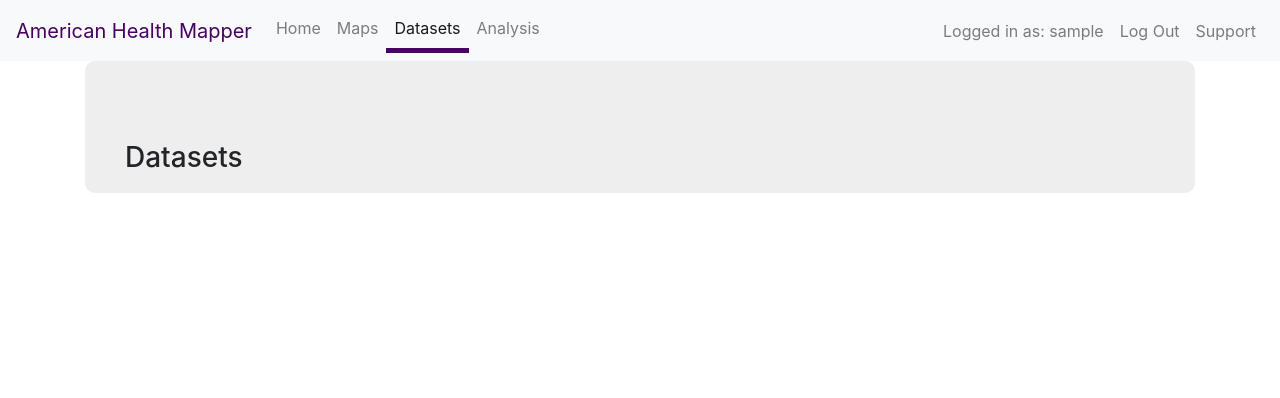
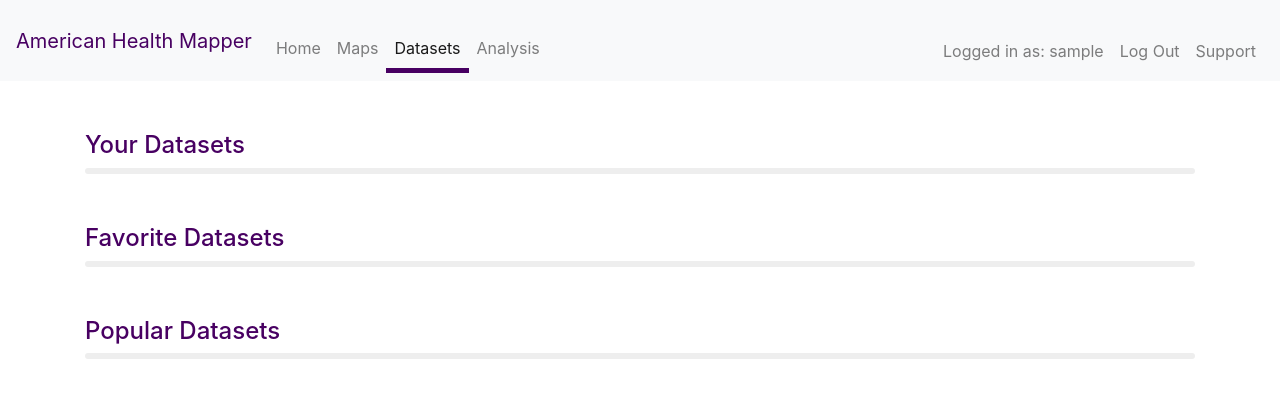
Before and after one commit to Nunie123/ahm_back, a Flask app: page /datasets in a window 1280 px wide. Shown: the top 398 px of the page. Run offline with Flask 2, Linux system fonts and the light colour scheme; the visitor is signed in with stand-in values (Sample User, id 1); data comes from the database, SQL or seed files in the repository; data that the repository does not hold is empty; parts of the project's set-up code (start-up, migrations or seed data) failed here and were passed over; some libraries are stand-ins or nearby versions.

Commit message:
redesigned datasets page

```diff
--- a/app/routes.py
+++ b/app/routes.py
@@ -198,7 +198,15 @@ def analysis():
             for row in user_datasets]
     else:
         user_datasets = []
-    favorite_datasets = []
+    if current_user.is_authenticated:
+        favorite_datasets = models.GeographicDataset.query\
+            .filter(models.GeographicDataset.geographic_dataset_id.in_(current_user.datasets_favorited)).all()
+        favorite_datasets = [
+            row.to_dict(rules=('-geographic_attributes',
+                               'distinct_geographic_attribute_names'))
+            for row in favorite_datasets]
+    else:
+        favorite_datasets = []
     return render_template('analysis.html',
                            default_dataset_list=serialized_default,
                            personal_dataset_list=user_datasets,
@@ -217,8 +225,24 @@ def get_map(map_id):
         row.to_dict(rules=('-geographic_attributes',
                            'distinct_geographic_attribute_names'))
         for row in default_datasets]
-    user_datasets = []
-    favorite_datasets = []
+    if current_user.is_authenticated:
+        user_datasets = models.GeographicDataset.query\
+            .filter_by(owner_id=current_user.user_id).all()
+        user_datasets = [
+            row.to_dict(rules=('-geographic_attributes',
+                               'distinct_geographic_attribute_names'))
+            for row in user_datasets]
+    else:
+        user_datasets = []
+    if current_user.is_authenticated:
+        favorite_datasets = models.GeographicDataset.query\
+            .filter(models.GeographicDataset.geographic_dataset_id.in_(current_user.datasets_favorited)).all()
+        favorite_datasets = [
+            row.to_dict(rules=('-geographic_attributes',
+                               'distinct_geographic_attribute_names'))
+            for row in favorite_datasets]
+    else:
+        favorite_datasets = []
     mapView = models.MapView(map_id=map_id,
                              user_id=current_user.get_id(),
                              ip_address=request.remote_addr)
@@ -388,14 +412,26 @@ def remove_favorite(map_id):
 
 @app.route('/datasets', methods=['GET'])
 def datasets():
-    attributes = models.GeographicDataset.get_list_of_all_attributes()
-    attributes = helpers.convert_to_list_of_lists(attributes, 2)
-    return render_template('datasets.html', attributes=attributes)
+    user_datasets = models.GeographicDataset.get_datasets_and_attributes_by_owner(current_user.user_id)
+    for dataset in user_datasets:
+        dataset['attributes'] = helpers.convert_to_list_of_lists(dataset['attributes'], 2)
+    favorite_datasets = models.GeographicDataset.get_favorite_datasets_and_attributes(current_user)
+    for dataset in favorite_datasets:
+        dataset['attributes'] = helpers.convert_to_list_of_lists(dataset['attributes'], 2)
+    popular_datasets = models.GeographicDataset.get_popular_datasets_and_attributes()
+    for dataset in popular_datasets:
+        dataset['attributes'] = helpers.convert_to_list_of_lists(dataset['attributes'], 2)
+    return render_template('datasets.html',
+                           user_datasets=user_datasets,
+                           favorite_datasets=favorite_datasets,
+                           popular_datasets=popular_datasets)
 
 
-@app.route('/datasets/<dataset_id>/<attribute_name>/<year>/delete',
-           methods=['GET'])
+@login_required
+@app.route('/datasets/<dataset_id>/<attribute_name>/<year>/delete', methods=['GET'])
 def delete_attribute(dataset_id, attribute_name, year):
+    if not current_user.is_admin:
+        return jsonify(success=False, msg='Only admin users can delete attributes.')
     attributes = models.GeographicAttribute.query\
         .filter_by(dataset_id=dataset_id,
                    attribute_name=attribute_name,
@@ -404,6 +440,46 @@ def delete_attribute(dataset_id, attribute_name, year):
         attribute.deleted_at = datetime.now()
     db.session.commit()
     return jsonify(success=True)
+
+
+@login_required
+@app.route('/datasets/<dataset_id>/remove_owner', methods=['GET'])
+def remove_dataset_owner(dataset_id):
+    dataset = models.GeographicDataset.query.get(dataset_id)
+    if current_user.user_id == dataset.owner_id or current_user.is_admin:
+        dataset.owner_id = None
+        db.session.commit()
+        return jsonify(success=True)
+    else:
+        return jsonify(success=False, msg='Current user does not have permission to remove owner of this dataset.')
+
+
+@login_required
+@app.route('/datasets/<dataset_id>/add_favorite', methods=['GET'])
+def add_dataset_favortie(dataset_id):
+    duplicate_fav = models.GeographicDatasetFavorite.query\
+        .filter_by(geographic_dataset_id=dataset_id, user_id=current_user.user_id).first()
+    if duplicate_fav:
+        msg = "This dataset is already a favorite."
+        return jsonify(success=False, msg=msg)
+    try:
+        fav = models.GeographicDatasetFavorite(geographic_dataset_id=dataset_id, user_id=current_user.user_id)
+        db.session.add(fav)
+        db.session.commit()
+        return jsonify(success=True)
+    except Exception as e:
+        return jsonify(success=False, msg=e)
+
+
+@login_required
+@app.route('/datasets/<dataset_id>/remove_favorite', methods=['GET'])
+def remove_dataset_favorite(dataset_id):
+    try:
+        models.GeographicDatasetFavorite.query.filter_by(geographic_dataset_id=dataset_id, user_id=current_user.user_id).delete()
+        db.session.commit()
+        return jsonify(success=True)
+    except Exception as e:
+        return jsonify(success=False, msg=e)
 
 
 @app.route('/settings', methods=['GET', 'POST'])
--- a/app/static/base.css
+++ b/app/static/base.css
@@ -26,12 +26,7 @@
     overflow-y: scroll;
 }
 
-.dataset-card-row .card-content {
-    height: 280px;
-    overflow-y: scroll;
-}
-
-.card-content label{
+label{
     font-size: 0.8em;
     color: gray;
 }
@@ -45,7 +40,6 @@
     margin-top: -25px;
 }
 
-
 .thumbnail {
     position: relative;
     float: left;
@@ -54,3 +48,48 @@
     background-repeat:   no-repeat;
     background-size:     cover;
 }
+
+/* Datasets PAGE ---------------- */
+.dataset-record{
+    border: 1px gray solid;
+    border-radius: 5px;
+    padding: 15px;
+    margin-bottom: 10px;
+    background-color: #f9f9f9;
+}
+.dataset-title{
+    font-size: 1.7em;
+}
+.show-attributes-btn{
+    color: black;
+}
+.dataset-btn-row{
+    border-top: 1px gray solid;
+    border-bottom: 1px gray solid;
+    text-align: center;
+    margin-bottom: -15px;
+    margin-right: -16px;
+}
+.dataset-btn-row>div.col-sm-10{
+    padding-top: 7px;
+}
+.dataset-btn-row>div.col-sm-2{
+    text-align: right;
+    padding-right: 0px;
+}
+.dataset-group{
+    background-color: #EEEEEE;
+    padding: 3px;
+    border-radius: 5px;
+}
+.collapse{
+    margin-top: 20px;
+}
+.dataset-card-row .card-content {
+    height: 200px;
+    overflow-y: scroll;
+}
+.dataset-section-title {
+    color: #480062;
+    margin-top: 50px;
+}
--- a/app/static/js/datasets.js
+++ b/app/static/js/datasets.js
@@ -20,10 +20,33 @@ async function deleteAttribute(e){
     }
 }
 
-async function addFavorite(e){
+async function deleteDataset(e){
     const node = e.target;
-    const mapId = node.dataset.mapId;
-    const url = `${SCRIPT_ROOT}maps/${mapId}/add_favorite`;
+    const datasetId = node.dataset.sourceId;
+    const url = `${SCRIPT_ROOT}datasets/${datasetId}/remove_owner`;
+    const response = await fetch(url);
+    const json = await response.json();
+    if(json.success == true){
+        window.location.reload(true);
+    } else {
+        console.log(json.msg);
+    }
+}
+
+async function toggleFavorite(e){
+    const node = e.target.closest('.favorite-data-button');
+    const datasetId = node.dataset.sourceId;
+    const signNode = node.childNodes[1];
+    let url;
+    if(node.dataset.fav == 'yes'){
+        node.dataset.fav = 'no';
+        signNode.nodeValue = '+';
+        url = `${SCRIPT_ROOT}datasets/${datasetId}/remove_favorite`;
+    } else {
+        node.dataset.fav = 'yes';
+        signNode.nodeValue = '-';
+        url = `${SCRIPT_ROOT}datasets/${datasetId}/add_favorite`;
+    }
     const response = await fetch(url);
     const json = await response.json();
     if(json.success != true){
@@ -31,14 +54,36 @@ async function addFavorite(e){
     }
 }
 
+function toggleAttributes(e){
+    console.log('clicked!')
+    const node = e.target.closest('.show-attributes-btn');
+    console.log(node)
+    console.log(node.getAttribute('aria-expanded'))
+    if(node.getAttribute('aria-expanded') == 'true'){
+        node.innerHTML = '<i class="fas fa-chevron-down"></i> Show Attributes <i class="fas fa-chevron-down"></i>';
+    } else {
+        node.innerHTML = '<i class="fas fa-chevron-up"></i> Hide Attributes <i class="fas fa-chevron-up"></i>';
+    }
+}
+
 function addDatasetsEventListeners(){
-    var deleteButtons = document.getElementsByClassName("delete-attribute-button");
-    Array.from(deleteButtons).forEach(function(element) {
+    let deleteAttributesButtons = document.getElementsByClassName("delete-attribute-button");
+    Array.from(deleteAttributesButtons).forEach(function(element) {
         element.addEventListener('click', deleteAttribute);
     });
 
-    var favoriteButtons = document.getElementsByClassName("favorite-data-button");
+    let deleteDatasetButtons = document.getElementsByClassName("delete-dataset-button");
+    Array.from(deleteDatasetButtons).forEach(function(element) {
+        element.addEventListener('click', deleteDataset);
+    });
+
+    let favoriteButtons = document.getElementsByClassName("favorite-data-button");
     Array.from(favoriteButtons).forEach(function(element) {
-        element.addEventListener('click', addFavorite);
+        element.addEventListener('click', toggleFavorite);
+    });
+
+    let toggleAttributesButton = document.getElementsByClassName("show-attributes-btn");
+    Array.from(toggleAttributesButton).forEach(function(element) {
+        element.addEventListener('click', toggleAttributes);
     });
 }
--- a/app/templates/datasets.html
+++ b/app/templates/datasets.html
@@ -9,61 +9,33 @@
 
 <main>
     <div class="container">
-        {% if current_user.is_authenticated %}
-        <div class="map-card-section">
-            <div class="row" id="user-maps-title">
-                <div class="col-sm-12"><h3>Datasets</h3></div>
-            </div>
-            {% for row in attributes %}
-            <div class="row dataset-card-row">
-                {% for attribute in row %}
-                <div class="col-sm-6">
-                    <div class="card">
-                        <div class="card-body card-content">
-                            <h5 class="card-title">{{ attribute.attribute_name }}</h5>
-                            <h6 class="card-subtitle">{{ attribute.source }}</h6>
-                            <p class="card-text">
-                                <label>source:</label> {{ attribute.source_name }} <br>
-                                <label>year:</label> {{ attribute.attribute_year }} <br>
-                                <label># of regions with data:</label> {{ attribute.attribute_count }} <br>
-                                <label>url:</label> <a href="{{ attribute.source_url }}">{{ attribute.source_url }}</a> <br>
-                                <label>organization:</label> {{ attribute.source_organization }} <br>
-                                <label>description:</label> {{ attribute.source_description }} <br>
-                            </p>
-                        </div>
-                        <div class="card-body">
-                            <a href="javascript:;"
-                                class="btn btn-primary favorite-data-button"
-                                data-attribute-name="{{ attribute.attribute_name }}"
-                                data-source-id="{{ attribute.source_id }}"
-                                data-year="{{ attribute.attribute_year }}">
-                                <i class="fas fa-heart"></i>+
-                            </a>
-                            {% if current_user.is_admin %}
-                            <div class="btn-group">
-                                <button type="button" class="btn btn-danger dropdown-toggle" data-toggle="dropdown" aria-haspopup="true" aria-expanded="false">
-                                    Delete
-                                </button>
-                                <div class="dropdown-menu">
-                                    <h6 class="dropdown-header">Are you sure?</h6>
-                                    <div class="dropdown-divider"></div>
-                                    <a class="dropdown-item delete-attribute-button" href="javascript:;"
-                                        data-attribute-name="{{ attribute.attribute_name }}"
-                                        data-source-id="{{ attribute.source_id }}"
-                                        data-year="{{ attribute.attribute_year }}">
-                                        Delete
-                                    </a>
-                                </div>
-                            </div>
-                            {% endif %}
-                        </div>
-                    </div>
-                </div>
-                {% endfor %}
-            </div>
+        <div class="row">
+            <div class="col-sm-12 dataset-section-title"><h4>Your Datasets</h4></div>
+        </div>
+        <div class="dataset-group">
+            {% for dataset in user_datasets %}
+                {% set collapse_id = 'user_collapse_{}'.format(dataset['source_id']) %}
+                {% include "partials/_dataset_section.html" %}
             {% endfor %}
         </div>
-        {% endif %}
+        <div class="row">
+            <div class="col-sm-12 dataset-section-title"><h4>Favorite Datasets</h4></div>
+        </div>
+        <div class="dataset-group">
+            {% for dataset in favorite_datasets %}
+                {% set collapse_id = 'favorite_collapse_{}'.format(dataset['source_id']) %}
+                {% include "partials/_dataset_section.html" %}
+            {% endfor %}
+        </div>
+        <div class="row">
+            <div class="col-sm-12 dataset-section-title"><h4>Popular Datasets</h4></div>
+        </div>
+        <div class="dataset-group">
+            {% for dataset in popular_datasets %}
+                {% set collapse_id = 'popular_collapse_{}'.format(dataset['source_id']) %}
+                {% include "partials/_dataset_section.html" %}
+            {% endfor %}
+        </div>
     </div>
 </main>
 
```
Also changed, not shown: app/models.py (+72 -1 lines), app/templates/partials/_dataset_card.html (added, +32 -0 lines), app/templates/partials/_dataset_section.html (added, +60 -0 lines), db/migrations/versions/409be3b9adca_.py (added, +30 -0 lines).
